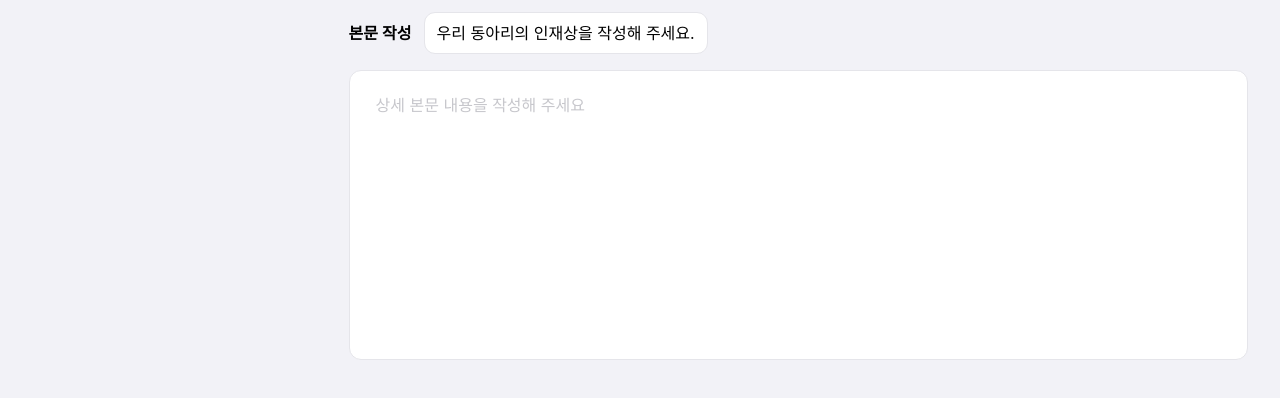
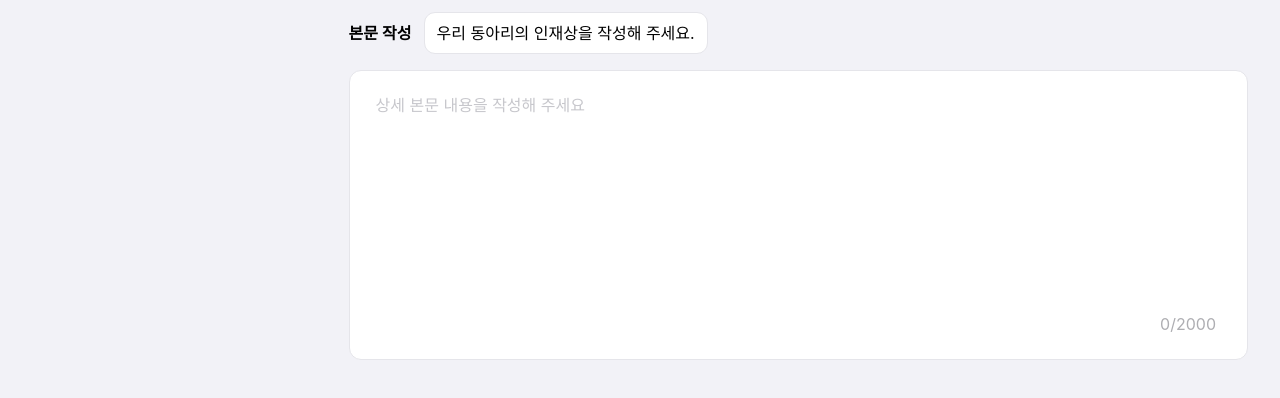
Before and after one commit to Cluting/cluting-frontend, a React (Create React App) app: page /recruting/02_prepare in a window 1280 px wide. Shown: the part 1317-1715 px from the top of the page. Built offline with nearby package versions, Linux system fonts and the light colour scheme; a web font is replaced by a local one.

Commit message:
✨ feat: 글자수 세기 추가

```diff
--- a/src/components/recruting/_02_prepare/_03/AnnouncementContent.tsx
+++ b/src/components/recruting/_02_prepare/_03/AnnouncementContent.tsx
@@ -1,17 +1,21 @@
-import React, { useRef, FormEvent } from "react";
+import React, { useRef, FormEvent, useState } from "react";
+const MAX_CHARS = 2000;
 
 const AnnouncementContent: React.FC = () => {
   const textareaRef = useRef<HTMLTextAreaElement | null>(null);
+  const [charCount, setCharCount] = useState(0);
 
   const handleInput = (event: FormEvent<HTMLTextAreaElement>): void => {
     const textarea = textareaRef.current;
     if (textarea) {
+      setCharCount(textarea.value.length);
       textarea.style.height = "290px"; // 기본 높이 설정
       textarea.style.height = `${textarea.scrollHeight}px`; // 내용에 따라 높이 조정
     }
   };
   //FIX: onInput 리렌더링 문제 고민해보기
   return (
+    <div className="relative">
       <textarea
         ref={textareaRef}
         placeholder="상세 본문 내용을 작성해 주세요"
@@ -20,6 +24,10 @@ const AnnouncementContent: React.FC = () => {
         className="input-background w-full min-h-[290px] mx-8 px-[26px] py-[22px] rounded-[12px] mb-[50px] overflow-hidden"
         style={{ resize: "none" }} // 수동 크기 조절 비활성화
       />
+      <div className="text-right text-gray-500 absolute right-0 bottom-[80px]">
+        {charCount}/{MAX_CHARS}
+      </div>
+    </div>
   );
 };
 
```
Lines whose indentation alone changed are shown as unchanged.
